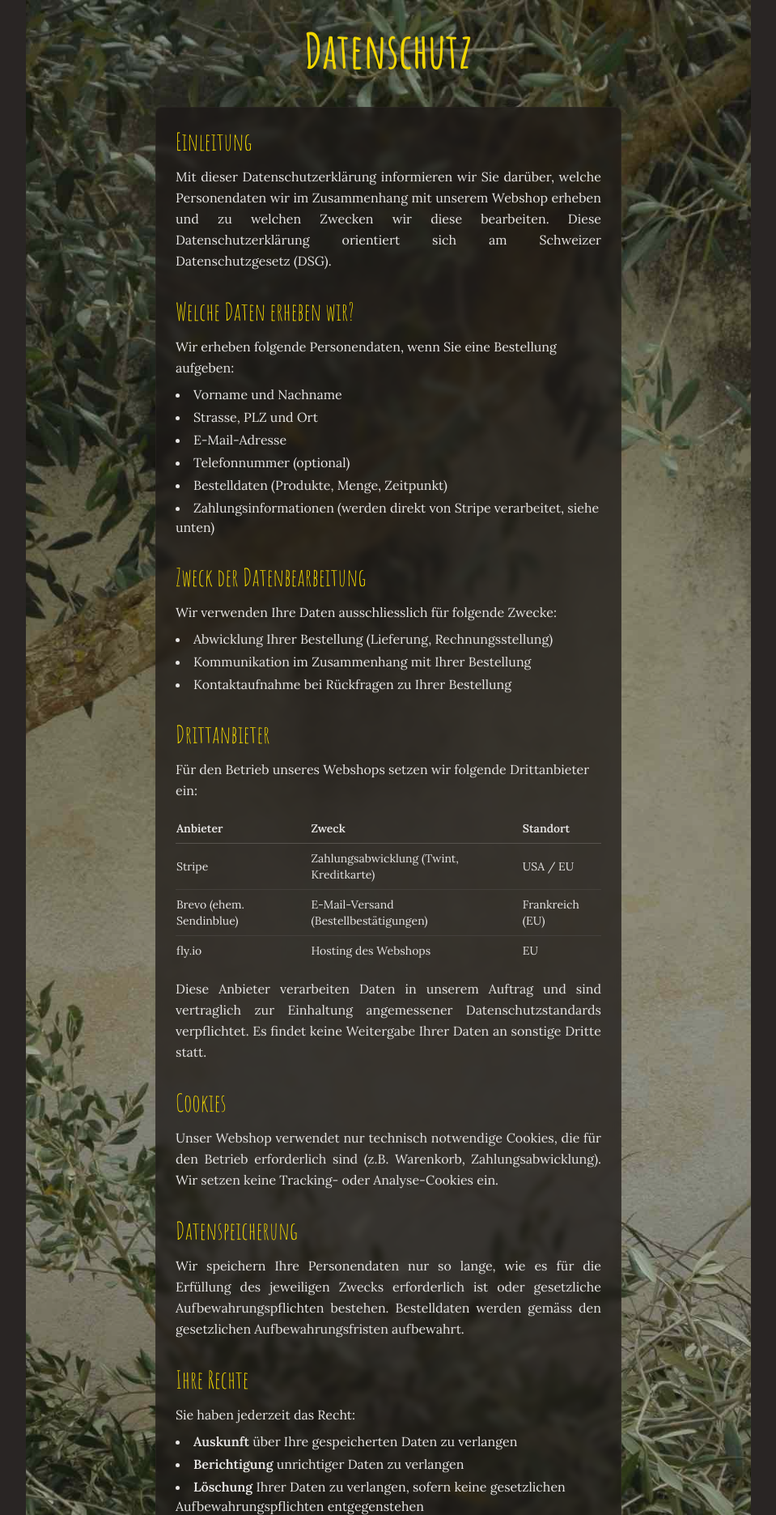
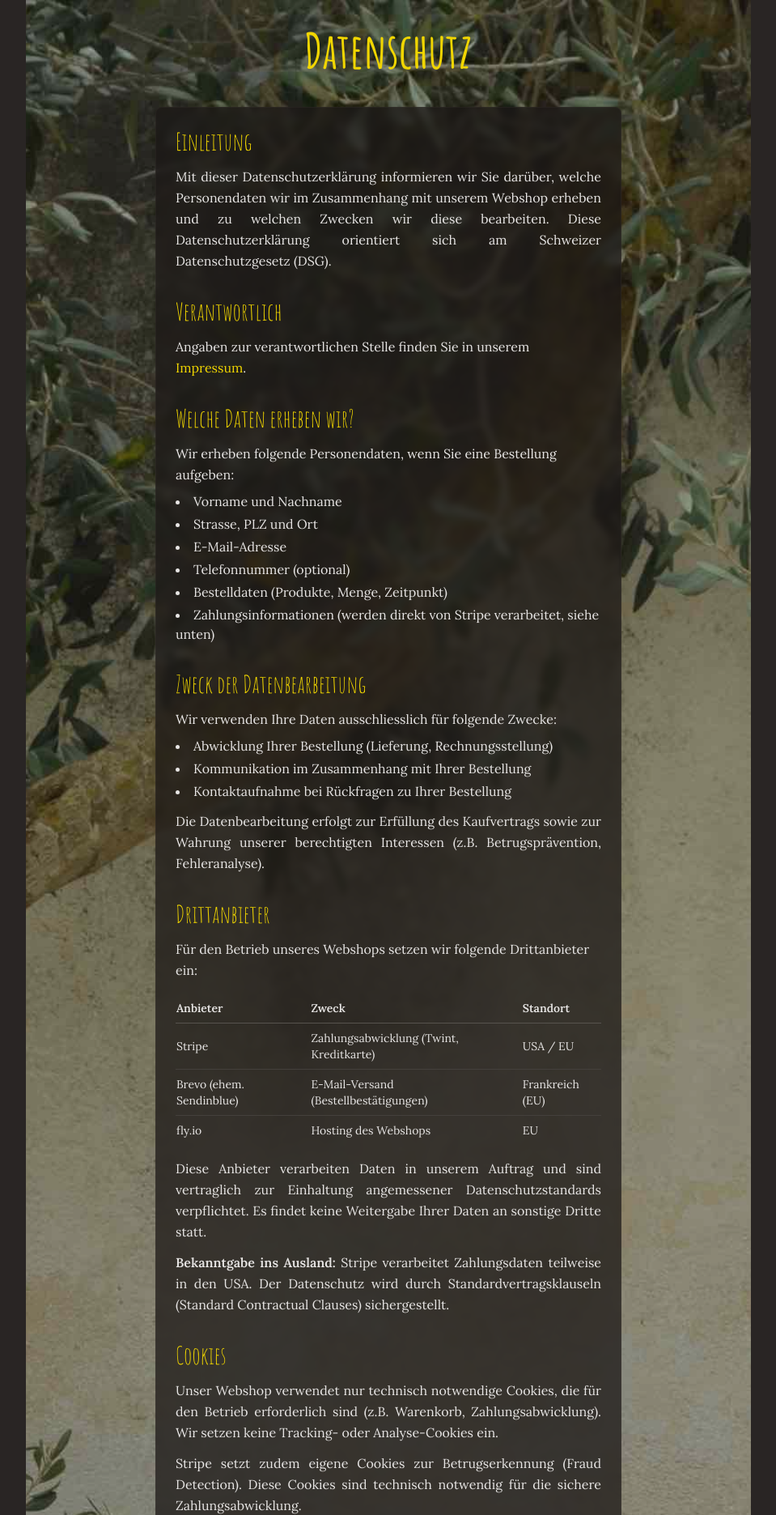
Before and after one commit to konstantinniedermann/olivalle-webshop, a FastAPI app: page /datenschutz in a window 1280 px wide. Shown: the part 73-1944 px from the top of the page at 81% size, without its empty margins (160-1119 px from the left). Run offline with FastAPI, Linux system fonts and the light colour scheme; style sheets or scripts are compiled from the project's sources.

Commit message:
feat: Datenschutzerklärung revDSG-konform ergänzt (#69)

```diff
--- a/templates/datenschutz.html
+++ b/templates/datenschutz.html
@@ -15,6 +15,12 @@
                 Mit dieser Datenschutzerklärung informieren wir Sie darüber, welche Personendaten
                 wir im Zusammenhang mit unserem Webshop erheben und zu welchen Zwecken wir diese
                 bearbeiten. Diese Datenschutzerklärung orientiert sich am Schweizer Datenschutzgesetz (DSG).
+            </p>
+
+            <h2 class="font-display text-3xl text-accent mb-3 mt-8">Verantwortlich</h2>
+            <p class="text-stone-200 leading-relaxed">
+                Angaben zur verantwortlichen Stelle finden Sie in unserem
+                <a href="/impressum" class="text-accent hover:underline">Impressum</a>.
             </p>
 
             <h2 class="font-display text-3xl text-accent mb-3 mt-8">Welche Daten erheben wir?</h2>
@@ -39,6 +45,10 @@
                 <li>Kommunikation im Zusammenhang mit Ihrer Bestellung</li>
                 <li>Kontaktaufnahme bei Rückfragen zu Ihrer Bestellung</li>
             </ul>
+            <p class="text-stone-200 leading-relaxed mt-3 text-justify">
+                Die Datenbearbeitung erfolgt zur Erfüllung des Kaufvertrags sowie zur
+                Wahrung unserer berechtigten Interessen (z.B. Betrugsprävention, Fehleranalyse).
+            </p>
 
             <h2 class="font-display text-3xl text-accent mb-3 mt-8">Drittanbieter</h2>
             <p class="text-stone-200 leading-relaxed mb-4">
@@ -77,12 +87,30 @@
                 Einhaltung angemessener Datenschutzstandards verpflichtet. Es findet keine
                 Weitergabe Ihrer Daten an sonstige Dritte statt.
             </p>
+            <p class="text-stone-200 leading-relaxed mt-3 text-justify">
+                <strong>Bekanntgabe ins Ausland:</strong> Stripe verarbeitet Zahlungsdaten
+                teilweise in den USA. Der Datenschutz wird durch Standardvertragsklauseln
+                (Standard Contractual Clauses) sichergestellt.
+            </p>
 
             <h2 class="font-display text-3xl text-accent mb-3 mt-8">Cookies</h2>
             <p class="text-stone-200 leading-relaxed text-justify">
                 Unser Webshop verwendet nur technisch notwendige Cookies, die für den Betrieb
                 erforderlich sind (z.B. Warenkorb, Zahlungsabwicklung). Wir setzen keine
                 Tracking- oder Analyse-Cookies ein.
+            </p>
+            <p class="text-stone-200 leading-relaxed mt-3 text-justify">
+                Stripe setzt zudem eigene Cookies zur Betrugserkennung (Fraud Detection).
+                Diese Cookies sind technisch notwendig für die sichere Zahlungsabwicklung.
+            </p>
+
+            <h2 class="font-display text-3xl text-accent mb-3 mt-8">Server-Logs</h2>
+            <p class="text-stone-200 leading-relaxed text-justify">
+                Beim Besuch unserer Website werden automatisch folgende Daten in
+                Server-Logs gespeichert: IP-Adresse, Zeitpunkt des Zugriffs, aufgerufene
+                Seite und verwendeter Browser. Diese Daten dienen der Sicherstellung des
+                Betriebs und der Fehleranalyse. Sie werden nicht mit anderen Daten
+                zusammengeführt.
             </p>
 
             <h2 class="font-display text-3xl text-accent mb-3 mt-8">Datenspeicherung</h2>
@@ -101,6 +129,7 @@
                 <li><strong>Auskunft</strong> über Ihre gespeicherten Daten zu verlangen</li>
                 <li><strong>Berichtigung</strong> unrichtiger Daten zu verlangen</li>
                 <li><strong>Löschung</strong> Ihrer Daten zu verlangen, sofern keine gesetzlichen Aufbewahrungspflichten entgegenstehen</li>
+                <li><strong>Datenherausgabe</strong> — Ihre Daten in einem gängigen elektronischen Format (z.B. PDF) zu erhalten (Art. 28 DSG)</li>
             </ul>
 
             <h2 class="font-display text-3xl text-accent mb-3 mt-8">Kontakt</h2>
@@ -114,6 +143,9 @@
                 Wir behalten uns vor, diese Datenschutzerklärung jederzeit anzupassen. Die aktuelle
                 Version gilt ab dem Zeitpunkt ihrer Veröffentlichung auf unserer Website.
             </p>
+            <p class="text-stone-400 text-sm mt-8">
+                Stand: 16. April 2026
+            </p>
         </div>
     </div>
 </div>
```
